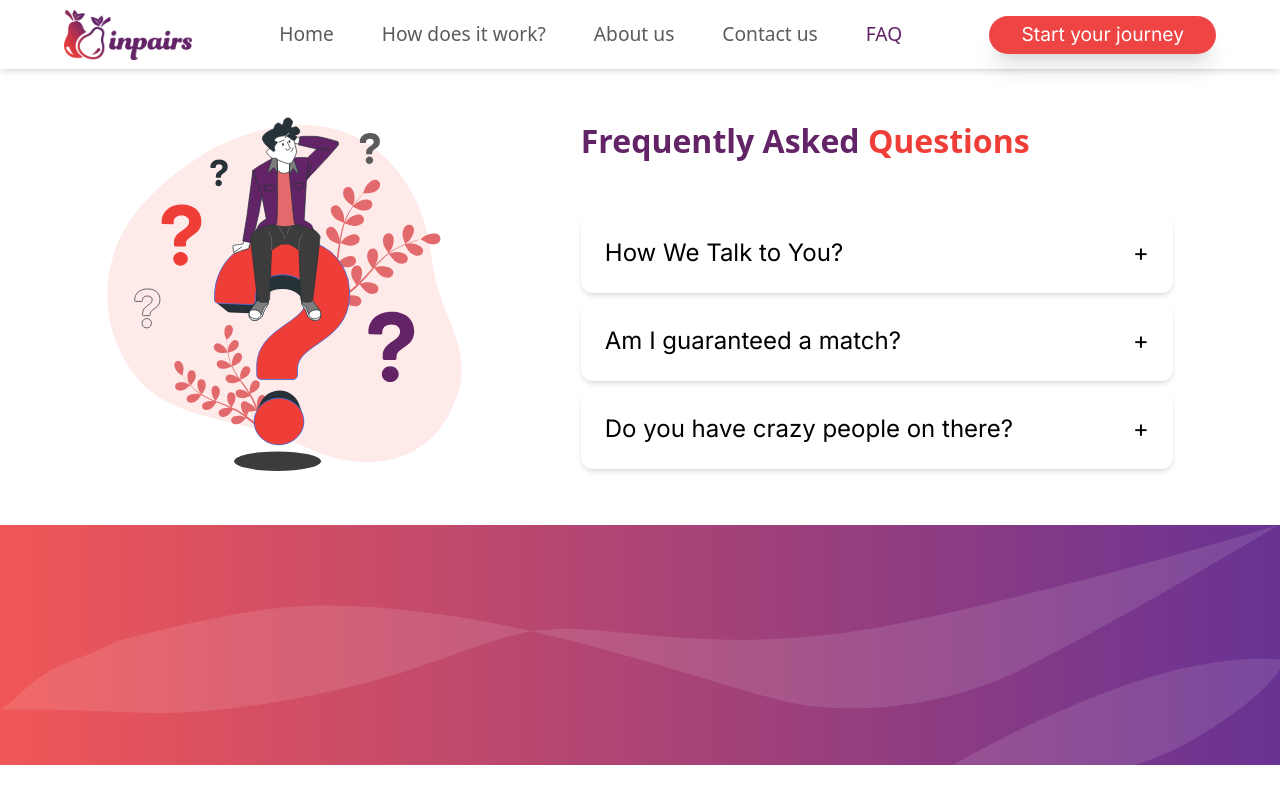
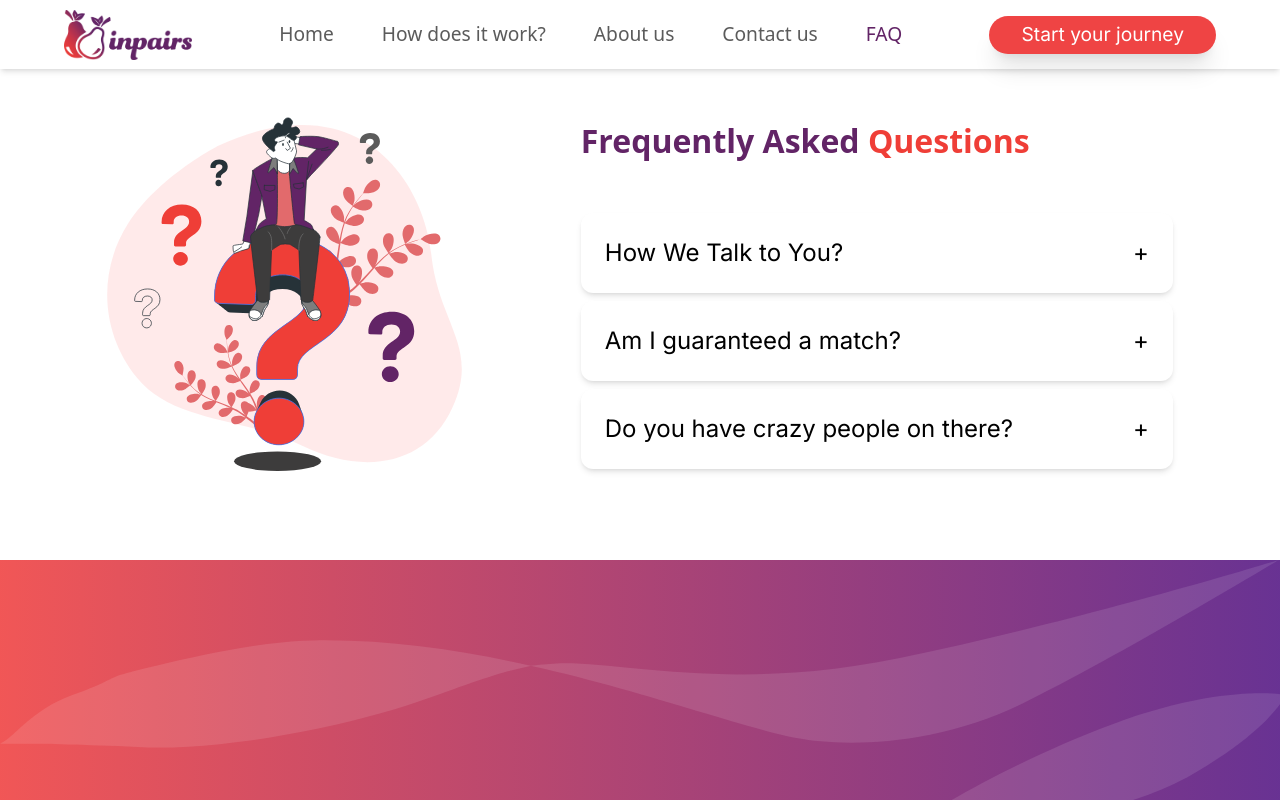
Before and after one commit to fakhar23/inpairs-frontend-rewrite-fork, a Next.js app: page /FAQ in a window 1280 px wide. Built offline with nearby package versions, Linux system fonts and the light colour scheme; a web font is replaced by a local one.

Commit message:
fix: fix faq footer

```diff
--- a/src/app/FAQ/page.tsx
+++ b/src/app/FAQ/page.tsx
@@ -52,7 +52,7 @@ const FAQ = () => {
           </section>
         </div>
       </div>
-      <Footer />
+      <Footer className="fixed bottom-0 w-screen" />
     </>
   );
 };
--- a/src/components/Footer.tsx
+++ b/src/components/Footer.tsx
@@ -1,10 +1,21 @@
 import Image from "next/image";
+
+import { twMerge } from "tailwind-merge";
 
 import footerBG from "../../public/footerBG.svg";
 
-export function Footer() {
+interface IFooter {
+  className?: string;
+}
+
+export function Footer({ className }: IFooter) {
   return (
-    <footer className="px-[5rem] py-[2rem] h-[15rem] relative bg-gradient-to-r from-red-500/90 to-purple-900/90 flex gap-[2rem] justify-between items-center text-white md:flex-col md:m-0">
+    <footer
+      className={twMerge(
+        "px-[5rem] py-[2rem] h-[15rem] relative bg-gradient-to-r from-red-500/90 to-purple-900/90 flex gap-[2rem] justify-between items-center text-white md:flex-col md:m-0 ",
+        className
+      )}
+    >
       <Image
         src={footerBG}
         alt="art"
```
